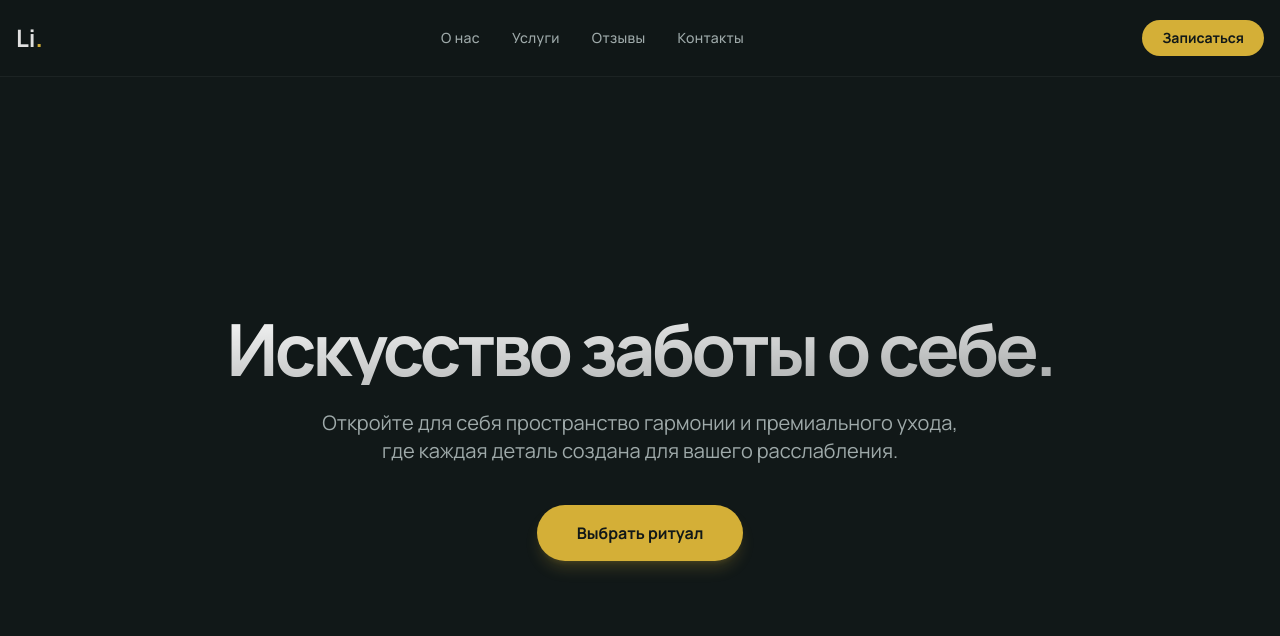
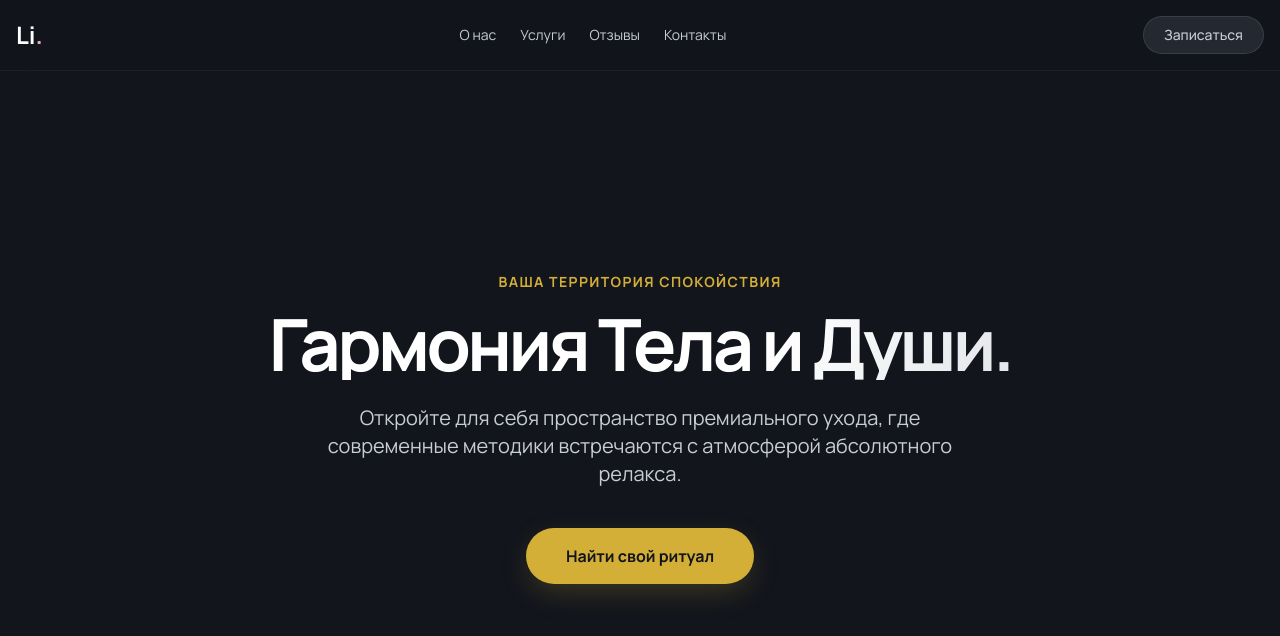
Before and after one commit to GautamaBTC/li-studio-massage, a plain HTML site: page index.html in a window 1280 px wide. Drawn offline with nearby package versions, Linux system fonts and the light colour scheme; files that its build step writes are made by us from their sources.

Commit message:
Update index.html

```diff
--- a/index.html
+++ b/index.html
@@ -16,38 +16,38 @@
     <!-- ВАЖНО: Проверь путь к файлу! -->
     <link rel="stylesheet" href="assets/style.css">
 </head>
-<body class="bg-[#111818] text-[#9FAAAA] font-manrope">
+<body class="bg-[#12151C] text-[#C8CDD5] font-manrope">
 
-    <!-- ======================== ШАПКА 2.0 ======================== -->
+    <!-- ======================== ШАПКА 3.0 ======================== -->
     <!--
         ЗАМЕТКА:
-        - Шапка теперь не размытая, а с четкой, едва заметной границей снизу (border-b border-white/10).
-        - `py-5`: Вертикальные отступы больше, чтобы дать "воздуха".
-        - `container mx-auto`: Центрирует контент и ограничивает его по ширине на больших экранах.
+        - Фон `bg-[#12151C]/80 backdrop-blur-lg`: Наш новый фон с размытием.
+        - `border-b border-white/5`: Едва заметная граница, как будто царапина на стекле.
     -->
-    <header class="sticky top-0 z-50 w-full py-5 border-b border-white/5 bg-[#111818]/80 backdrop-blur-xl">
+    <header class="sticky top-0 z-50 w-full py-4 border-b border-white/5 bg-[#12151C]/80 backdrop-blur-lg">
         <div class="container mx-auto px-4 flex justify-between items-center">
             <!-- Логотип -->
-            <a href="#" class="text-2xl font-bold text-[#E0E0E0] hover:text-[#D4AF37] transition-colors duration-300">
-                Li<span class="text-[#D4AF37]">.</span>
+            <a href="#" class="text-2xl font-bold text-white">
+                Li<span class="text-[#E0B3B3]">.</span> <!-- Используем нежный розовый акцент -->
             </a>
 
-            <!-- Навигация 2.0 -->
+            <!-- Навигация 3.0 -->
+            <nav class="hidden md:flex items-center space-x-6 text-sm">
+                <a href="#about" class="text-[#C8CDD5] hover:text-white transition-colors">О нас</a>
+                <a href="#services" class="text-[#C8CDD5] hover:text-white transition-colors">Услуги</a>
+                <a href="#reviews" class="text-[#C8CDD5] hover:text-white transition-colors">Отзывы</a>
+                <a href="#contacts" class="text-[#C8CDD5] hover:text-white transition-colors">Контакты</a>
+            </nav>
+
+            <!-- Кнопка "Записаться" 3.0 -->
             <!--
                 ЗАМЕТКА:
-                - `font-medium`: Текст чуть жирнее обычного.
-                - `text-sm`: Размер чуть меньше.
-                - `tracking-wide`: Расстояние между буквами чуть больше. Это выглядит очень элегантно.
+                - `bg-[#242831]`: Фон - наш "каменный" цвет.
+                - `border border-white/10`: Четкая, но тонкая граница.
+                - `hover:border-[#E0B3B3]`: При наведении граница становится розовой.
+                - `hover:text-white`: Текст становится ярче.
             -->
-            <nav class="hidden md:flex items-center space-x-8 text-sm font-medium tracking-wide">
-                <a href="#about" class="text-[#9FAAAA] hover:text-white transition-colors">О нас</a>
-                <a href="#services" class="text-[#9FAAAA] hover:text-white transition-colors">Услуги</a>
-                <a href="#reviews" class="text-[#9FAAAA] hover:text-white transition-colors">Отзывы</a>
-                <a href="#contacts" class="text-[#9FAAAA] hover:text-white transition-colors">Контакты</a>
-            </nav>
-
-            <!-- Кнопка "Записаться" 2.0 -->
-            <a href="#contacts" class="hidden md:inline-block px-5 py-2 text-sm font-bold text-[#111818] bg-[#D4AF37] rounded-full hover:bg-white transition-colors duration-300">
+            <a href="#contacts" class="hidden md:inline-block px-5 py-2 text-sm font-medium text-[#C8CDD5] bg-[#242831] rounded-full border border-white/10 hover:border-[#E0B3B3] hover:text-white transition-all duration-300">
                 Записаться
             </a>
 
@@ -57,47 +57,42 @@
             </button>
         </div>
     </header>
-    <!-- ====================== КОНЕЦ ШАПКИ 2.0 ======================== -->
+    <!-- ====================== КОНЕЦ ШАПКИ 3.0 ======================== -->
 
     <main>
-        <!-- ================= ГЕРО-СЕКЦИЯ 2.0 =================== -->
-        <!--
-            ЗАМЕТКА:
-            - `overflow-hidden`: Нужно, чтобы наша "Аврора" не вылезала за пределы секции.
-        -->
-        <section id="hero" class="relative min-h-[90vh] flex items-center overflow-hidden">
-            <!-- Эффект "Аврора" на фоне. Он живет в CSS. -->
-            <div class="aurora-bg"></div>
-
-            <!-- Контентная часть лежит поверх "Авроры" -->
-            <div class="relative z-10 container mx-auto px-4 text-center">
-                <!--
-                    ЗАМЕТКА:
-                    - `text-4xl md:text-7xl`: Огромный, уверенный заголовок.
-                    - `font-bold text-transparent bg-clip-text bg-gradient-to-br from-white to-white/60`:
-                      Это магия! Текст становится прозрачным, а его фоном становится градиент.
-                      Выглядит как отполированный металл.
-                    - `tracking-tighter`: Буквы чуть ближе друг к другу для плотности.
-                -->
-                <h1 class="text-4xl md:text-7xl font-bold tracking-tighter mb-6 text-transparent bg-clip-text bg-gradient-to-br from-white to-white/60">
-                    Искусство заботы о себе.
-                </h1>
-                <p class="text-lg md:text-xl mb-10 max-w-2xl mx-auto text-[#9FAAAA]">
-                    Откройте для себя пространство гармонии и премиального ухода, где каждая деталь создана для вашего расслабления.
+        <!-- ================= ГЕРО-СЕКЦИЯ 3.0 =================== -->
+        <section id="hero" class="relative min-h-[90vh] flex items-center justify-center text-center py-20">
+            <!-- Контентная часть -->
+            <div class="relative z-10 container mx-auto px-4">
+                <!-- Небольшой подзаголовок сверху -->
+                <p class="text-sm font-semibold text-[#D4AF37] tracking-widest uppercase mb-4">
+                    Ваша территория спокойствия
                 </p>
                 <!--
                     ЗАМЕТКА:
-                    - `rounded-full`: Полностью круглые края.
-                    - `shadow-lg shadow-[#D4AF37]/20`: Тень от кнопки не черная, а золотая и размытая.
+                    - `hero-title-gradient`: Наш кастомный класс из style.css для градиента на тексте.
+                -->
+                <h1 class="text-4xl md:text-7xl font-bold tracking-tighter mb-6 hero-title-gradient">
+                    Гармония Тела и Души.
+                </h1>
+                <p class="text-lg md:text-xl mb-10 max-w-2xl mx-auto leading-relaxed">
+                    Откройте для себя пространство премиального ухода, где современные методики встречаются с атмосферой абсолютного релакса.
+                </p>
+                <!--
+                    ЗАМЕТКА:
+                    - `shiny-button`: Наш кастомный класс для эффекта "блеска".
+                    - `bg-[#D4AF37]`: Яркая золотая кнопка — это наш главный призыв к действию.
+                    - `shadow-[0_10px_30px_-5px_rgba(212,175,55,0.25)]`: Мягкая, рассеянная золотая тень.
                 -->
                 <a href="#services"
-                   class="inline-block px-10 py-4 text-base font-bold text-[#111818] bg-[#D4AF37] rounded-full shadow-lg shadow-[#D4AF37]/20
+                   class="shiny-button inline-block px-10 py-4 text-base font-bold text-[#12151C] bg-[#D4AF37] rounded-full
+                          shadow-[0_10px_30px_-5px_rgba(212,175,55,0.25)]
                           transform hover:-translate-y-1 transition-all duration-300">
-                    Выбрать ритуал
+                    Найти свой ритуал
                 </a>
             </div>
         </section>
-        <!-- =============== КОНЕЦ ГЕРО-СЕКЦИИ 2.0 ================== -->
+        <!-- =============== КОНЕЦ ГЕРО-СЕКЦИИ 3.0 ================== -->
 
         <!-- ... остальные секции будут здесь ... -->
     </main>
@@ -105,3 +100,4 @@
     <footer id="footer"></footer>
 
 </body>
+</html>
```
